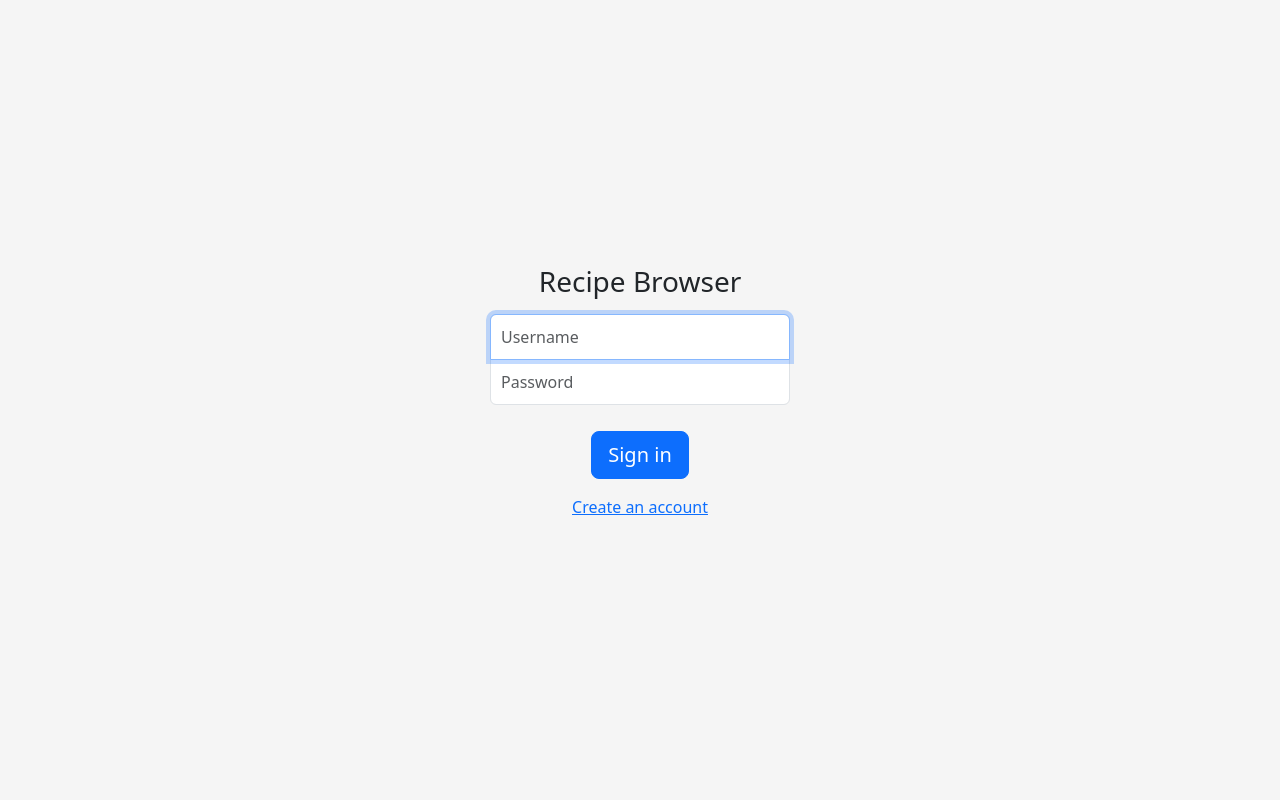
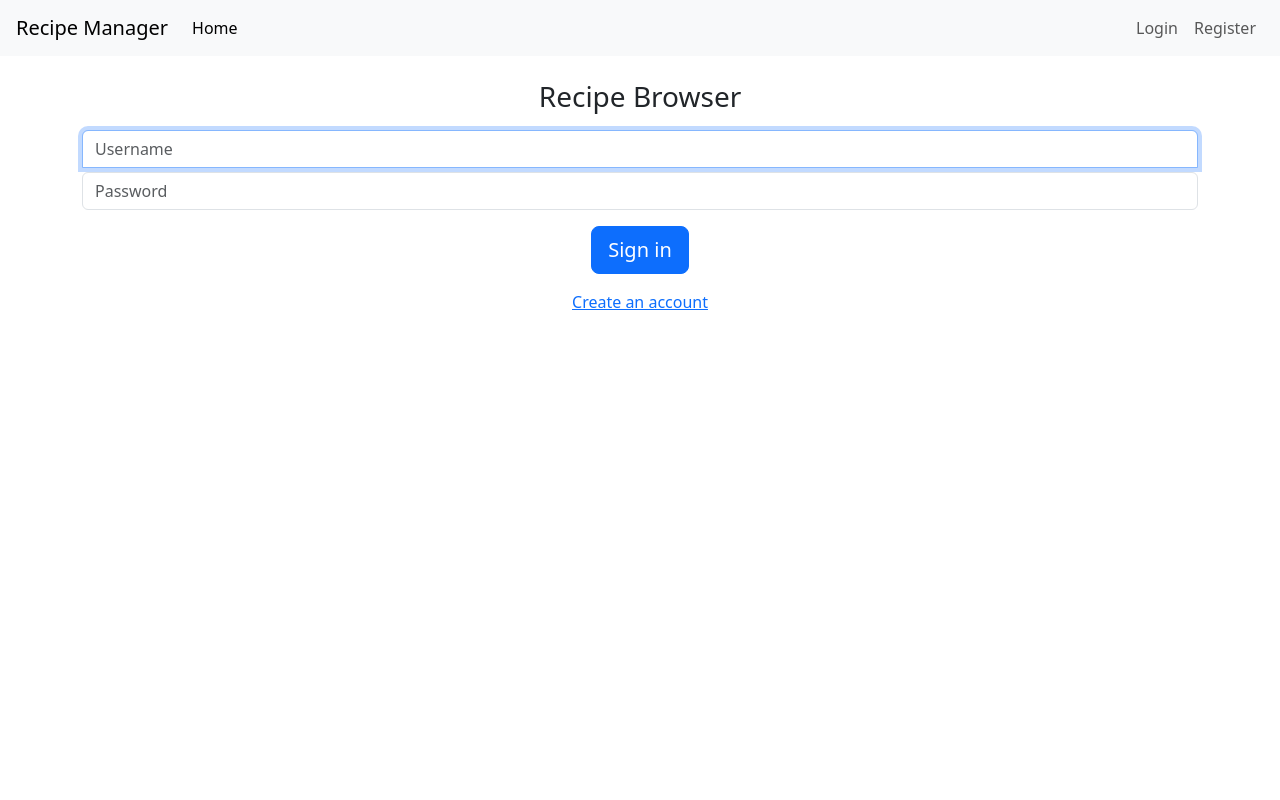
Before and after one commit to mjtko314/CSCI4830-RecipeApplication, a Django app: page /login/ in a window 1280 px wide. Run offline with Django 4.2, Linux system fonts and the light colour scheme; some libraries are stand-ins or nearby versions.

Commit message:
finished the login system and putting on basic styles

```diff
--- a/djangoproject/djangoproject/settings.py
+++ b/djangoproject/djangoproject/settings.py
@@ -129,3 +129,5 @@ DEFAULT_AUTO_FIELD = 'django.db.models.BigAutoField'
 
 LOGIN_REDIRECT_URL = 'user-profile'
 LOGIN_URL = 'user-login'
+
+LOGOUT_REDIRECT_URL = 'recipes-home'
--- a/djangoproject/recipe_browser/templates/base.html
+++ b/djangoproject/recipe_browser/templates/base.html
@@ -1,39 +1,44 @@
-<html>
+{% load bootstrap5 %}
+<!DOCTYPE html>
+<html lang="en">
 <head>
+  <meta charset="utf-8">
+  <meta name="viewport" content="width=device-width, initial-scale=1">
   <title>{% block title %}{% endblock %}</title>
-  {% load bootstrap5 %}
   {% bootstrap_css %}
   {% bootstrap_javascript %}
 </head>
 <body>
 
-<nav class="navbar navbar-expand-lg navbar-light bg-light">
-  <a class="navbar-brand" href="#">Navbar</a>
-  <button class="navbar-toggler" type="button" data-toggle="collapse" data-target="#navbarSupportedContent" aria-controls="navbarSupportedContent" aria-expanded="false" aria-label="Toggle navigation">
+<nav class="navbar navbar-expand-lg navbar-light bg-light px-3">
+  <a class="navbar-brand" href="/">Recipe Manager</a>
+
+  <button class="navbar-toggler" type="button"
+          data-bs-toggle="collapse" data-bs-target="#navbarSupportedContent"
+          aria-controls="navbarSupportedContent" aria-expanded="false"
+          aria-label="Toggle navigation">
     <span class="navbar-toggler-icon"></span>
   </button>
 
   <div class="collapse navbar-collapse" id="navbarSupportedContent">
-    <ul class="navbar-nav mr-auto">
-      <li class="nav-item active">
-        <a class="nav-link" href="/"> <span class="sr-only">Home</span></a>
+    <!-- left side -->
+    <ul class="navbar-nav me-auto">
+      <li class="nav-item">
+        <a class="nav-link active" href="/">Home</a>
       </li>
+    </ul>
 
-      <div class="navbar-nav">
-          {% if user.is_authenticated %}
-          <a class="nav-item nav-link" href="/profile"
-            >My Profile</a
-          >
-          <a class="nav-item nav-link" href="/logout">Logout</a>
-          {% else %}
-          <a class="nav-item nav-link" href="/login">Login</a>
-          <a class="nav-item nav-link" href="/register"
-            >Register</a
-          >
-          {% endif %}
-        </div>
-
-      </li>
+    <!-- right side -->
+    <ul class="navbar-nav ms-auto align-items-lg-center">
+      {% if user.is_authenticated %}
+        <li class="nav-item">
+          <span class="navbar-text me-3">Hello, {{ user.first_name }}</span>
+        </li>
+        <li class="nav-item"><a class="nav-link" href="/logout">Logout</a></li>
+      {% else %}
+        <li class="nav-item"><a class="nav-link" href="/login">Login</a></li>
+        <li class="nav-item"><a class="nav-link" href="/register">Register</a></li>
+      {% endif %}
     </ul>
   </div>
 </nav>
@@ -41,3 +46,6 @@
 <div class="container mt-4">
   {% block content %}{% endblock %}
 </div>
+
+</body>
+</html>
--- a/djangoproject/recipe_browser/urls.py
+++ b/djangoproject/recipe_browser/urls.py
@@ -2,5 +2,5 @@ from django.urls import path
 from . import views
 
 urlpatterns = [
-    path('', views.home, name='reciepes-home'),
+    path('', views.home, name='recipes-home'),
 ]
--- a/djangoproject/users/templates/login.html
+++ b/djangoproject/users/templates/login.html
@@ -1,3 +1,6 @@
+{% extends "base.html" %}
+
+{% block content %}
 <!DOCTYPE html>
 <html lang="en">
 <head>
@@ -8,9 +11,8 @@
 <link href="https://cdn.jsdelivr.net/npm/bootstrap@5.3.0-alpha1/dist/css/bootstrap.min.css" rel="stylesheet" integrity="sha384-GLhlTQ8iRABdZLl6O3oVMWSktQOp6b7In1Zl3/Jr59b6EGGoI1aFkw7cmDA6j6gD" crossorigin="anonymous">
 <script src="https://cdn.jsdelivr.net/npm/bootstrap@5.3.0-alpha1/dist/js/bootstrap.bundle.min.js" integrity="sha384-w76AqPfDkMBDXo30jS1Sgez6pr3x5MlQ1ZAGC+nuZB+EYdgRZgiwxhTBTkF7CXvN" crossorigin="anonymous"></script>
 <style>
-  /* ...keep your existing CSS here, unchanged... */
   .form-signin input[type="text"] {
-    margin-bottom: -1px;
+    margin-bottom: 4px;
     border-bottom-right-radius: 0;
     border-bottom-left-radius: 0;
   }
@@ -33,60 +35,12 @@
 </form>
 </body>
 </html>
+{% endblock %}
 
 <style>
-html,
-body {
-  height: 100%;
-}
-
-body {
-  display: -ms-flexbox;
-  display: -webkit-box;
-  display: flex;
-  -ms-flex-align: center;
-  -ms-flex-pack: center;
-  -webkit-box-align: center;
-  align-items: center;
-  -webkit-box-pack: center;
-  justify-content: center;
-  padding-top: 40px;
-  padding-bottom: 40px;
-  background-color: #f5f5f5;
-}
-
-.form-signin {
-  width: 100%;
-  max-width: 330px;
-  padding: 15px;
-  margin: 0 auto;
-}
-
-.form-signin .checkbox {
-  font-weight: 400;
-}
-
-.form-signin .form-control {
-  position: relative;
-  box-sizing: border-box;
-  height: auto;
-  padding: 10px;
-  font-size: 16px;
-}
-
-.form-signin .form-control:focus {
-  z-index: 2;
-}
-
-.form-signin input[type="email"] {
-  margin-bottom: -1px;
-  border-bottom-right-radius: 0;
-  border-bottom-left-radius: 0;
-}
-
-.form-signin input[type="password"] {
-  margin-bottom: 10px;
-  border-top-left-radius: 0;
-  border-top-right-radius: 0;
+  .form-signin .form-control {
+  width: 20px;
+  margin-left: auto;
+  margin-right: auto;
 }
 </style>
--- a/djangoproject/users/templates/logout.html
+++ b/djangoproject/users/templates/logout.html
@@ -1,2 +1,5 @@
 <h1>You Have Logged Out</h1>
-<a href="/" class="button">Go Home</a>>
+<<form method="post" action="{% url 'logout' %}">
+  {% csrf_token %}
+  <button type="submit" class="btn btn-link">Log out</button>
+</form>
--- a/djangoproject/users/urls.py
+++ b/djangoproject/users/urls.py
@@ -5,6 +5,6 @@ from . import views
 urlpatterns = [
     path('register/', views.register, name='user-register'),
     path('login/', auth_views.LoginView.as_view(template_name='login.html'), name="user-login"),
-    path('logout/', auth_views.LogoutView.as_view(template_name='logout.html'), name="user-logout"),
+    path('logout/', auth_views.LogoutView.as_view(), name="user-logout"),
     path('profile/', views.profile, name="user-profile"),
 ]
--- a/djangoproject/users/views.py
+++ b/djangoproject/users/views.py
@@ -20,4 +20,4 @@ def register(request):
 
 @login_required()
 def profile(request):
-  return render(request, 'users/profile.html')
+  return render(request, 'home.html')
```
Also changed, not shown: djangoproject/recipe_browser/templates/home.html (+2 -9 lines), djangoproject/users/forms.py (+12 -2 lines), djangoproject/db.sqlite3.
